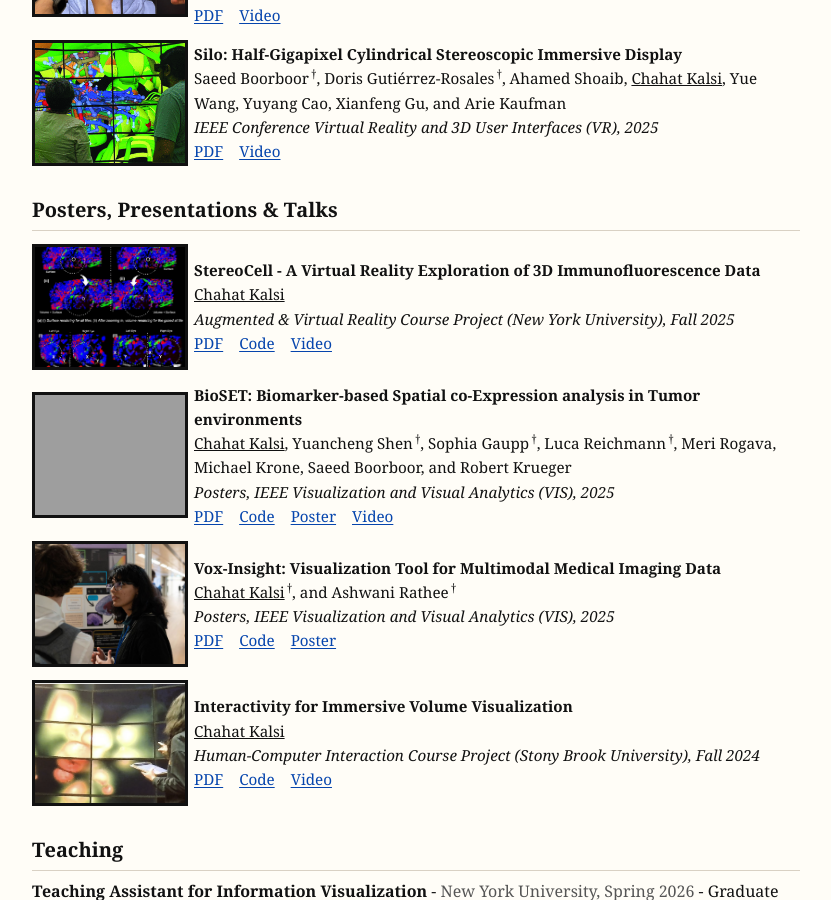
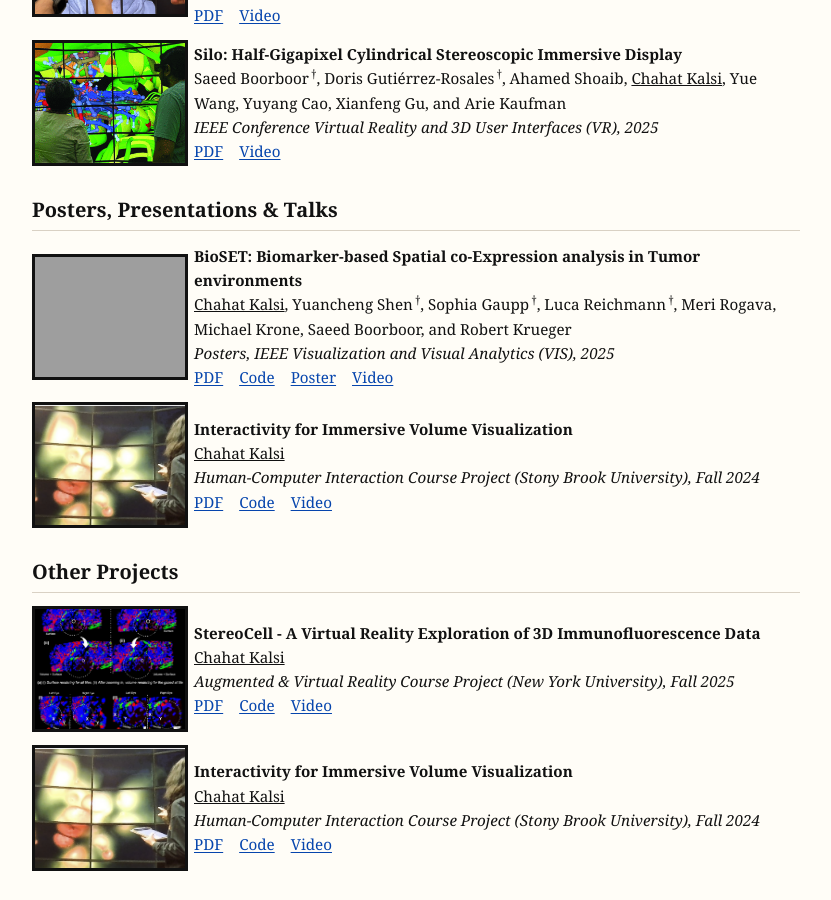
Before and after one commit to Chahat08/Chahat08.github.io, a Jekyll site: the page built from index.html, in a window 1280 px wide and 900 px high, scrolled down 1327 px. Shown: the whole window, without its empty margins (224-1055 px from the left). Built offline with Jekyll 4.4.1, drawn with Linux system fonts in a browser that asks for light colours; nearby versions of some CDN libraries; grey boxes are pictures that could not be loaded.

Commit message:
other projects section added

```diff
--- /dev/null
+++ b/_data/other_projects.yml
@@ -0,0 +1,23 @@
+- title: "StereoCell - A Virtual Reality Exploration of 3D Immunofluorescence Data"
+  authors: "<u>Chahat Kalsi</u>"
+  venue: "Augmented & Virtual Reality Course Project (New York University), Fall 2025"
+  thumb: papers/stereo-cell/stereo-cell.jpg
+  links:
+    - label: PDF
+      url: assets/papers/stereo-cell/StereoCell.pdf
+    - label: Code
+      url: https://github.com/Chahat08/StereoCell
+    - label: Video
+      url: https://drive.google.com/file/d/1ccjGL4uc0EdfHC8Z1Eklf2Pqm3eTUO_o/view
+
+- title: "Interactivity for Immersive Volume Visualization"
+  authors: "<u>Chahat Kalsi</u>"
+  venue: "Human-Computer Interaction Course Project (Stony Brook University), Fall 2024"
+  thumb: papers/immersive_volume_rendering/immersive_volume_rendering.png
+  links:
+    - label: PDF
+      url: assets/papers/immersive_volume_rendering/Immersive_Volume_Rendering.pdf
+    - label: Code
+      url: https://github.com/Chahat08/VTK_Engine
+    - label: Video
+      url: https://www.youtube.com/watch?v=GUYwrb5_kNE
--- a/_data/presentations.yml
+++ b/_data/presentations.yml
@@ -1,15 +1,3 @@
-- title: "StereoCell - A Virtual Reality Exploration of 3D Immunofluorescence Data"
-  authors: "<u>Chahat Kalsi</u>"
-  venue: "Augmented & Virtual Reality Course Project (New York University), Fall 2025"
-  thumb: papers/stereo-cell/stereo-cell.jpg
-  links:
-    - label: PDF
-      url: assets/papers/stereo-cell/StereoCell.pdf
-    - label: Code
-      url: https://github.com/Chahat08/StereoCell
-    - label: Video
-      url: https://drive.google.com/file/d/1ccjGL4uc0EdfHC8Z1Eklf2Pqm3eTUO_o/view
-
 - title: "BioSET: Biomarker-based Spatial co-Expression analysis in Tumor environments"
   authors: >-
     <u>Chahat Kalsi</u>, Yuancheng Shen<sup class="eq-mark"
@@ -31,22 +19,6 @@
     - label: Video
       url: https://youtu.be/96r5J5Ku_C8
 
-- title: "Vox-Insight: Visualization Tool for Multimodal Medical Imaging Data"
-  authors: >-
-    <u>Chahat Kalsi</u><sup class="eq-mark"
-    data-tip="Equal contribution: Chahat Kalsi &amp; Ashwani Rathee">†</sup>,
-    and Ashwani Rathee<sup class="eq-mark"
-    data-tip="Equal contribution: Chahat Kalsi &amp; Ashwani Rathee">†</sup>
-  venue: "Posters, IEEE Visualization and Visual Analytics (VIS), 2025"
-  thumb: papers/vox-insight/vox-insight-img.jpeg
-  links:
-    - label: PDF
-      url: assets/papers/vox-insight/Vox_Insight.pdf
-    - label: Code
-      url: https://github.com/Chahat08/Vox-Insight
-    - label: Poster
-      url: assets/papers/vox-insight/Vox_Insight_poster.pdf
-
 - title: "Interactivity for Immersive Volume Visualization"
   authors: "<u>Chahat Kalsi</u>"
   venue: "Human-Computer Interaction Course Project (Stony Brook University), Fall 2024"
--- a/_includes/nav.html
+++ b/_includes/nav.html
@@ -1,7 +1,7 @@
 <nav aria-label="Site">
   <ul>
     <li><a href="{{ '/' | relative_url }}">Home</a></li>
-    <li><a href="{{ '/projects/' | relative_url }}">Projects</a></li>
+    <!-- <li><a href="{{ '/projects/' | relative_url }}">Projects</a></li> -->
     <li><a href="{{ '/blog/' | relative_url }}">Blog</a></li>
     <li><a href="{{ '/art' | relative_url }}">Art</a></li>
   </ul>
--- a/index.html
+++ b/index.html
@@ -101,6 +101,30 @@ title: Chahat Kalsi
   </ol>
 </section>
 
+<!-- Other Projects -->
+<section id="other-projects">
+  <h2>Other Projects</h2>
+  <ol class="pubs">
+    {% for pub in site.data.other_projects %}
+    <li>
+      <div class="pub-item">
+        <img class="pub-thumb" src="{{ pub.thumb | prepend: '/assets/' | relative_url }}" alt="Paper thumbnail">
+        <div class="pub-meta">
+          <strong>{{ pub.title }}</strong>
+          <br>{{ pub.authors }}
+          <br><em>{{ pub.venue }}</em>
+          <div class="pub-links">
+            {% for link in pub.links %}
+            <a href="{{ link.url }}" target="_blank" rel="noopener">{{ link.label }}</a>
+            {% endfor %}
+          </div>
+        </div>
+      </div>
+    </li>
+    {% endfor %}
+  </ol>
+</section>
+
 <!-- Teaching -->
 <section id="teaching">
   <h2>Teaching</h2>
```
